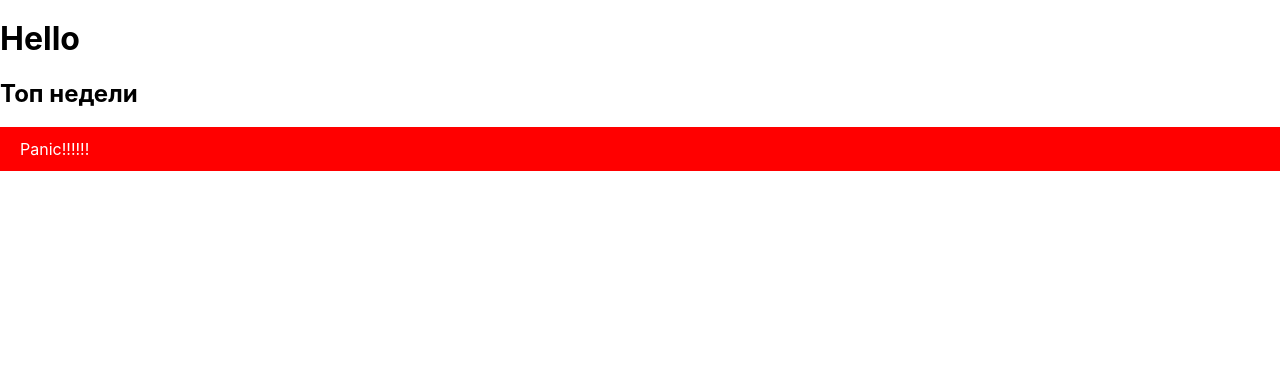
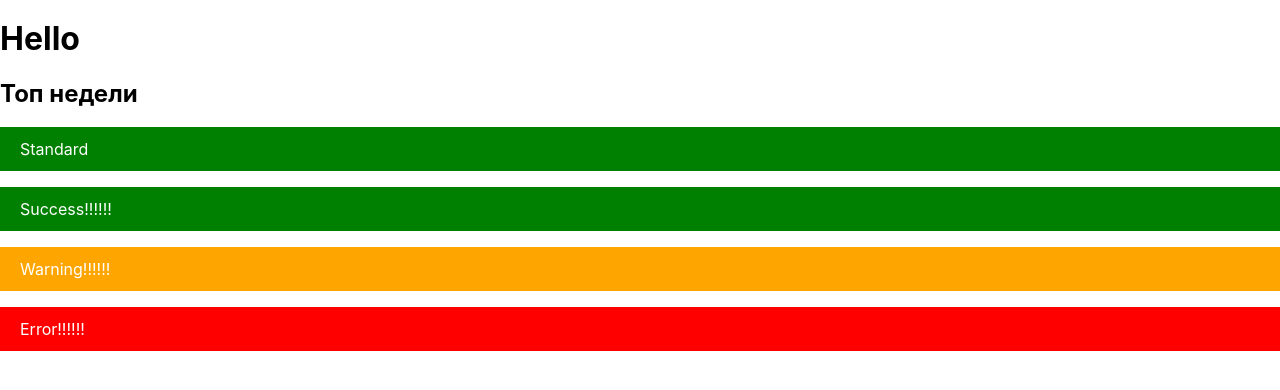
Before and after one commit to stas-yushkov/goit-react-hw-01-components, a React (Create React App) app: page / in a window 1280 px wide. Shown: the top 390 px of the page. Built offline with nearby package versions, Linux system fonts and the light colour scheme.

Commit message:
test alert

```diff
--- a/src/App.js
+++ b/src/App.js
@@ -13,7 +13,10 @@ export default function App() {
       <Section title="Топ недели">
         {/* <ColorPicker options={options} /> */}
         {/* <PaintingList items={paintings} /> */}
-        <Alert text="Panic!!!!!!" type="error" />
+        <Alert text="Standard" />
+        <Alert text="Success!!!!!!" type="success" />
+        <Alert text="Warning!!!!!!" type="warning" />
+        <Alert text="Error!!!!!!" type="error" />
       </Section>
     </>
   );
```
